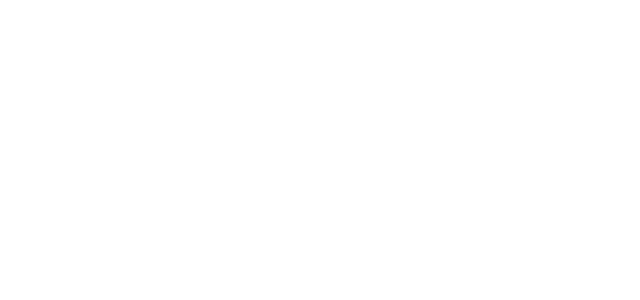
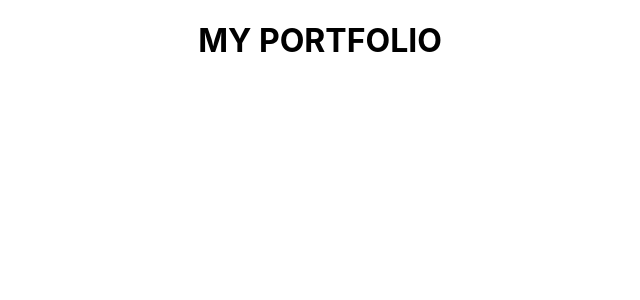
Before and after one commit to Malvino-creator/portfolio-react, a React (Create React App) app in the folder Desktop/portfolio/: page / in a window 1280 px wide. Shown: the top 300 px of the page, without its empty margins (320-960 px from the left). Built offline with nearby package versions, Linux system fonts and the light colour scheme.

Commit message:
feat(Navbar): Create component navbar

```diff
--- a/Desktop/portfolio/src/App.js
+++ b/Desktop/portfolio/src/App.js
@@ -1,9 +1,12 @@
 
 import './App.css';
+import Header from './Components/header';
+import navbar from './Components/navbar';
 
 function App() {
   return (
     <div className="App">
+      <Header />
 
     </div>
   );
--- /dev/null
+++ b/Desktop/portfolio/src/Components/header.js
@@ -0,0 +1,10 @@
+import React from 'react'
+
+ function Header() {
+  return (
+    <div>
+      <h1 className=''>MY PORTFOLIO</h1>
+    </div>)
+}
+
+export default Header;
--- /dev/null
+++ b/Desktop/portfolio/src/Components/navbar.js
@@ -0,0 +1,12 @@
+import React from 'react'
+
+
+function navbar() {
+  return (
+    <div>
+
+    </div>
+  )
+}
+
+export default navbar;
```
